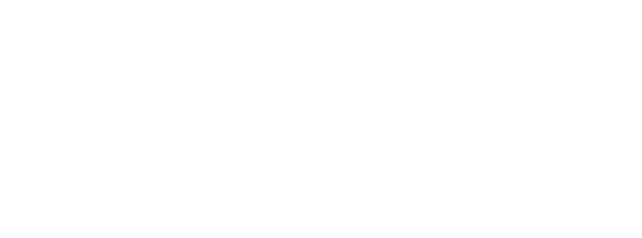
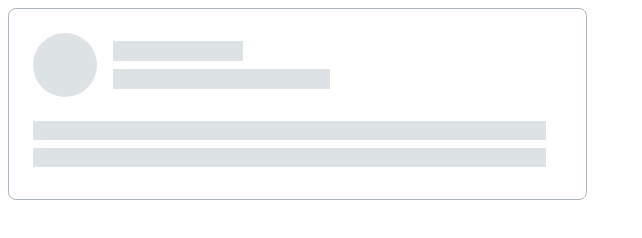
Before and after one commit to js-tasks-ru/htmlcss-20230530_valeria-vol, a website: page 04-lection2/02-skeleton/index.html in a window 1280 px wide. Shown: the whole page, without its empty margins (0-642 px from the left). Drawn offline with Linux system fonts and the light colour scheme.

Commit message:
add skeleton

```diff
--- a/04-lection2/02-skeleton/index.html
+++ b/04-lection2/02-skeleton/index.html
@@ -1,11 +1,25 @@
 <!DOCTYPE html>
 <!-- Страница со скелетоном -->
 <html lang="ru">
+
 <head>
   <link rel="stylesheet" href="../../assets/css/main.css">
   <link rel="stylesheet" href="./skeleton.css">
 </head>
+
 <body>
+  <div class="skeleton">
+    <div class="skeleton__header">
+      <div class="skeleton__circle"></div>
+      <div class="skeleton__title">
+        <div class="skeleton__item skeleton__item_s"></div>
+        <div class="skeleton__item skeleton__item_m"></div>
+      </div>
+    </div>
+    <div class="skeleton__item skeleton__item_l"></div>
+    <div class="skeleton__item skeleton__item_l"></div>
+  </div>
 
 </body>
+
 </html>
--- a/04-lection2/02-skeleton/skeleton.css
+++ b/04-lection2/02-skeleton/skeleton.css
@@ -0,0 +1,53 @@
+.skeleton {
+  box-sizing: border-box;
+  width: 579px;
+  height: 192px;
+  background: var(--white);
+  border: 1px solid var(--grey-3);
+  border-radius: 8px;
+  gap: 8px;
+
+  display: flex;
+  flex-direction: column;
+  padding: 24px 40px 32px 24px ;
+}
+
+.skeleton__header {
+  display: flex;
+  align-items: center;
+  margin-bottom: 16px;
+
+}
+
+.skeleton__circle {
+  width: 64px;
+  height: 64px;
+  border-radius: 50%;
+  background-color: var(--grey-2);
+}
+
+.skeleton__title {
+  display: flex;
+  flex-direction: column;
+  justify-content: center;
+  gap: 8px;
+  flex-grow: 1;
+  padding-left: 16px;
+}
+
+.skeleton__item {
+  height: 20px;
+  background-color: var(--grey-2);
+}
+
+.skeleton__item_s {
+  width: 30%;
+}
+
+.skeleton__item_m {
+  width: 50%;
+}
+
+.skeleton__item_l {
+  width: 100%;
+}
--- a/assets/css/main.css
+++ b/assets/css/main.css
@@ -17,6 +17,7 @@
 
     --primary: var(--blue);
     --secondary: var(--purple);
+    --linear-gradient-gray: linear-gradient(92.51deg, #DDE2E5 6.44%, #E2E6E8 38.47%, #F3F5F5 56.48%, #E3E7EA 77.5%, #DDE2E5 102.52%);
 }
 
 * {
```
Lines whose indentation alone changed are shown as unchanged.
